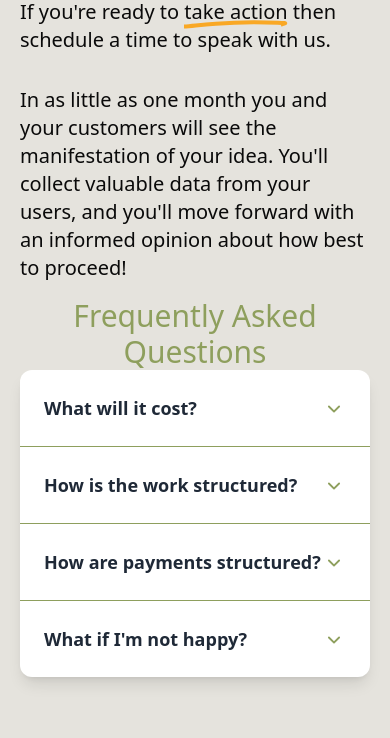
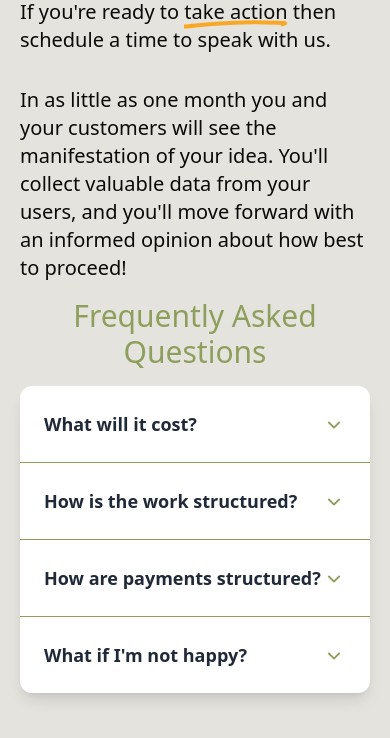
Before and after one commit to bithippie/bithippie.github.io, a Next.js app: page / in a window 390 px wide. Shown: the part 10199-10937 px from the top of the page. Built offline with nearby package versions, Linux system fonts and the light colour scheme.

Commit message:
fix(faq): added padding under heading on small devices

```diff
--- a/components/faq.js
+++ b/components/faq.js
@@ -116,7 +116,7 @@ export default function FAQ() {
 
   return (
     <section id="faq" className="mb-16 min-h-[300px]">
-      <h3 className="text-3xl text-moss mt-4 text-center lg:text-left">
+      <h3 className="text-3xl text-moss mt-4 text-center pb-4 lg:pb-0 lg:text-left">
         Frequently Asked Questions
       </h3>
       <Accordion accordionItems={accordionItems} />
```
